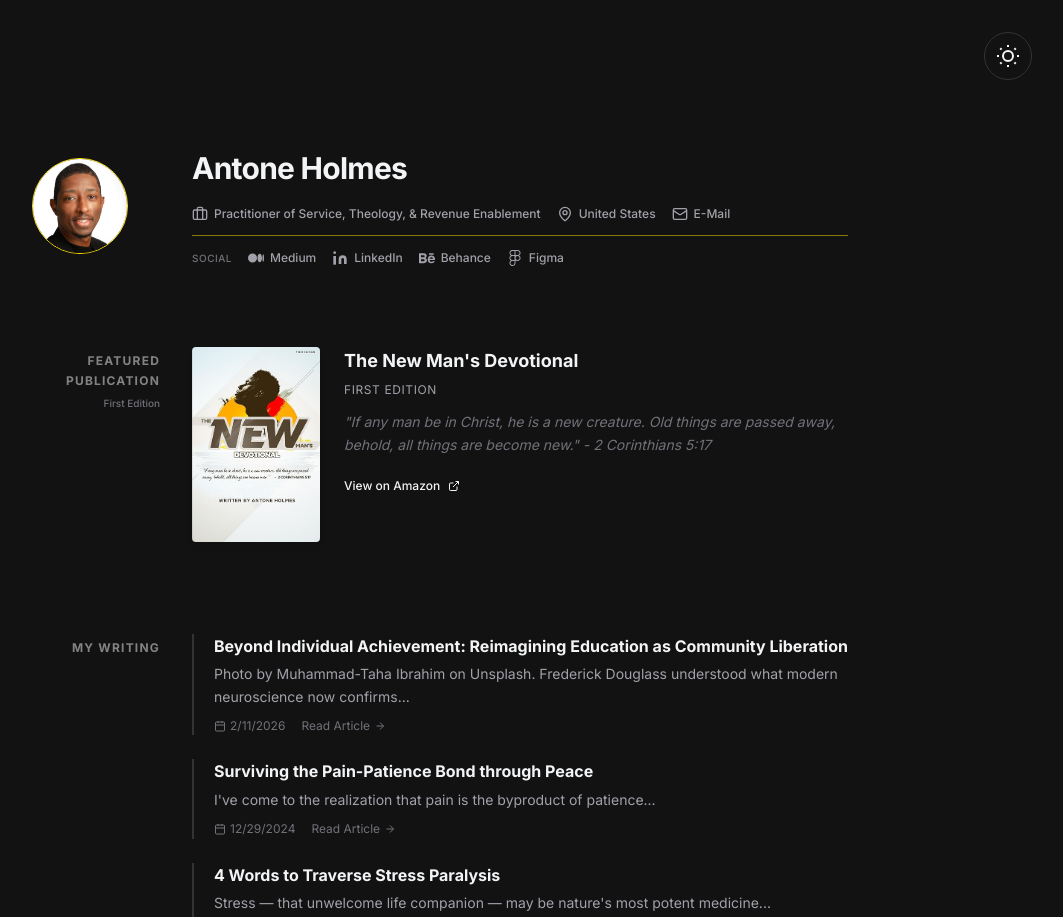
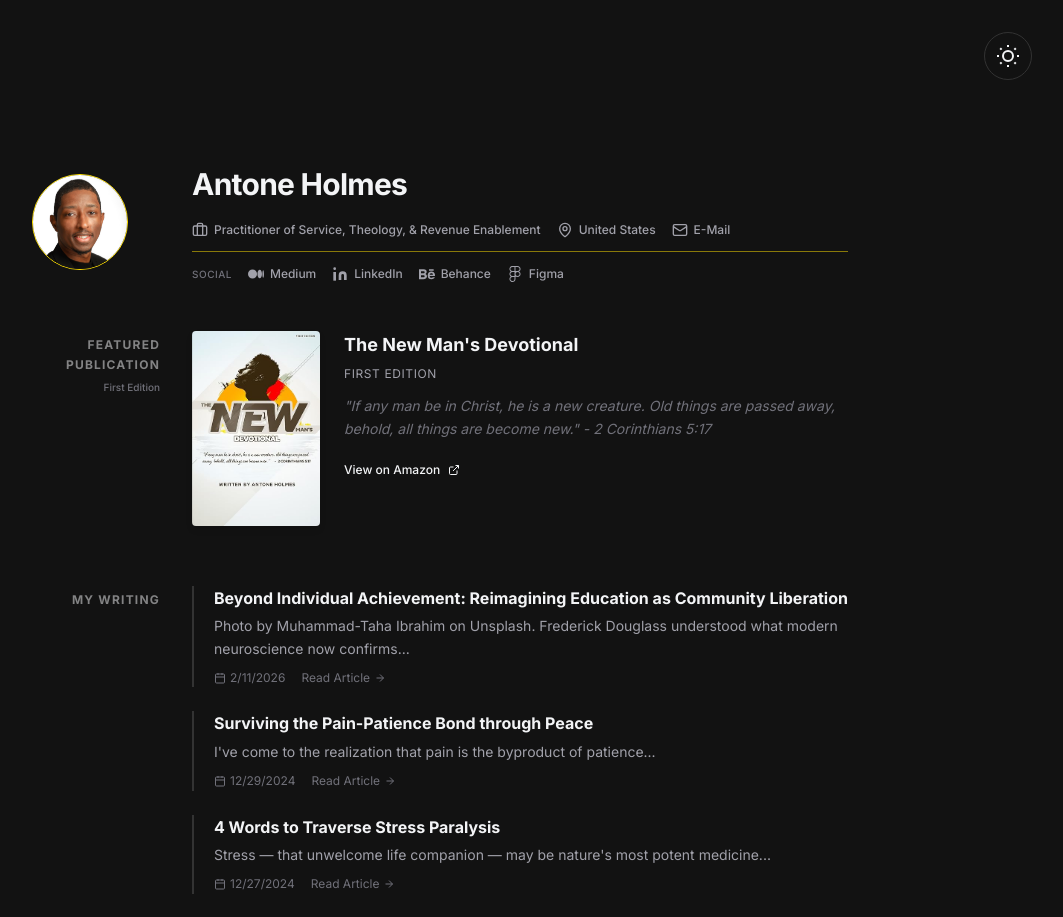
Before and after one commit to hjs-ah/AH-FE-2.0, a website: page index.html in a window 1280 px wide. Shown: the top 917 px of the page, without its empty margins (216-1279 px from the left). Drawn offline with Linux system fonts and the light colour scheme; no server answers.

Commit message:
Updating Styles and Gaps

```diff
--- a/styles.css
+++ b/styles.css
@@ -128,8 +128,8 @@ body {
     grid-template-columns: 160px 1fr;
     gap: 2rem;
     align-items: center;
-    margin-bottom: 5rem;
-    padding-top: 3rem;
+    margin-bottom: 1rem;
+    padding-top: 4rem;
 }
 
 .profile-image-wrapper {
@@ -246,10 +246,10 @@ body {
 
 /* Sections Container */
 .sections-container {
-    margin-top: 4rem;
+    margin-top: 3rem;
     display: flex;
     flex-direction: column;
-    gap: 4rem;
+    gap: 2rem;
 }
 
 /* Two Column Section Layout */
```
